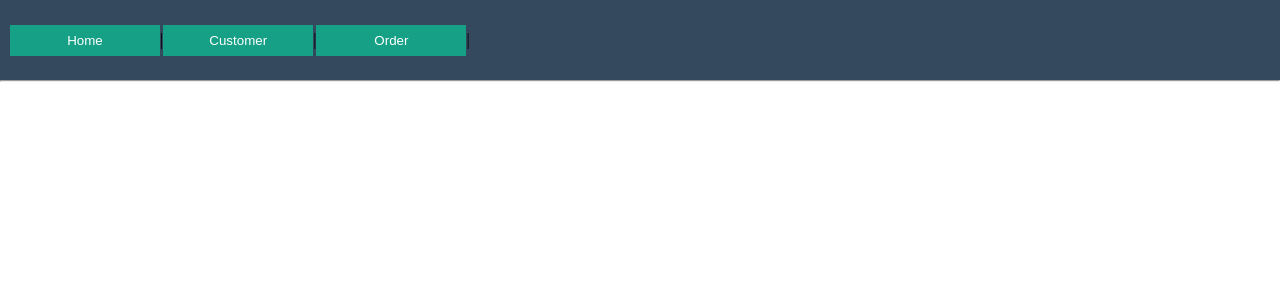
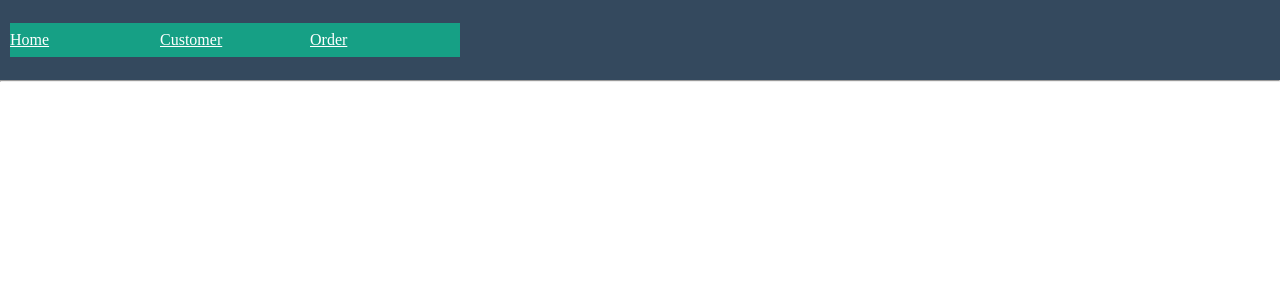
Before and after one commit to Vishnuka084/Angular_module, an Angular app: page / in a window 1280 px wide. Shown: the top 300 px of the page. Built offline with nearby package versions, Linux system fonts and the light colour scheme.

Commit message:
updated content

```diff
--- a/src/app/app.component.html
+++ b/src/app/app.component.html
@@ -487,9 +487,12 @@
 
 <header>
 
-  <button>Home</button> |
-  <button>Customer</button> |
-  <button>Order</button> |
+
+  <a href="/home">Home</a>
+  <a href="/customer">Customer</a>
+  <a href="/orders">Order</a>
 
 </header>
 <hr>
+
+<router-outlet></router-outlet>
--- a/src/app/app.component.scss
+++ b/src/app/app.component.scss
@@ -7,7 +7,7 @@ header{
   padding: 0 10px;
 }
 
-button{
+a{
   width: 150px;
   border: none;
   color: white;
```
